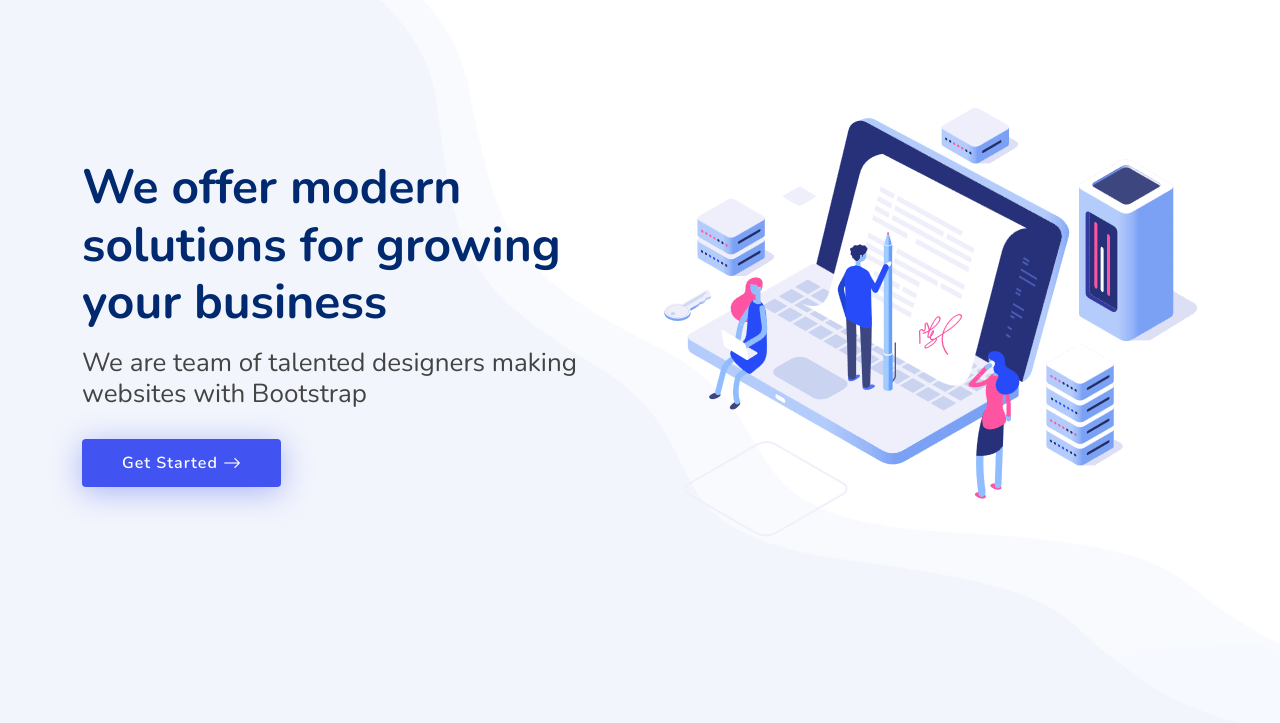
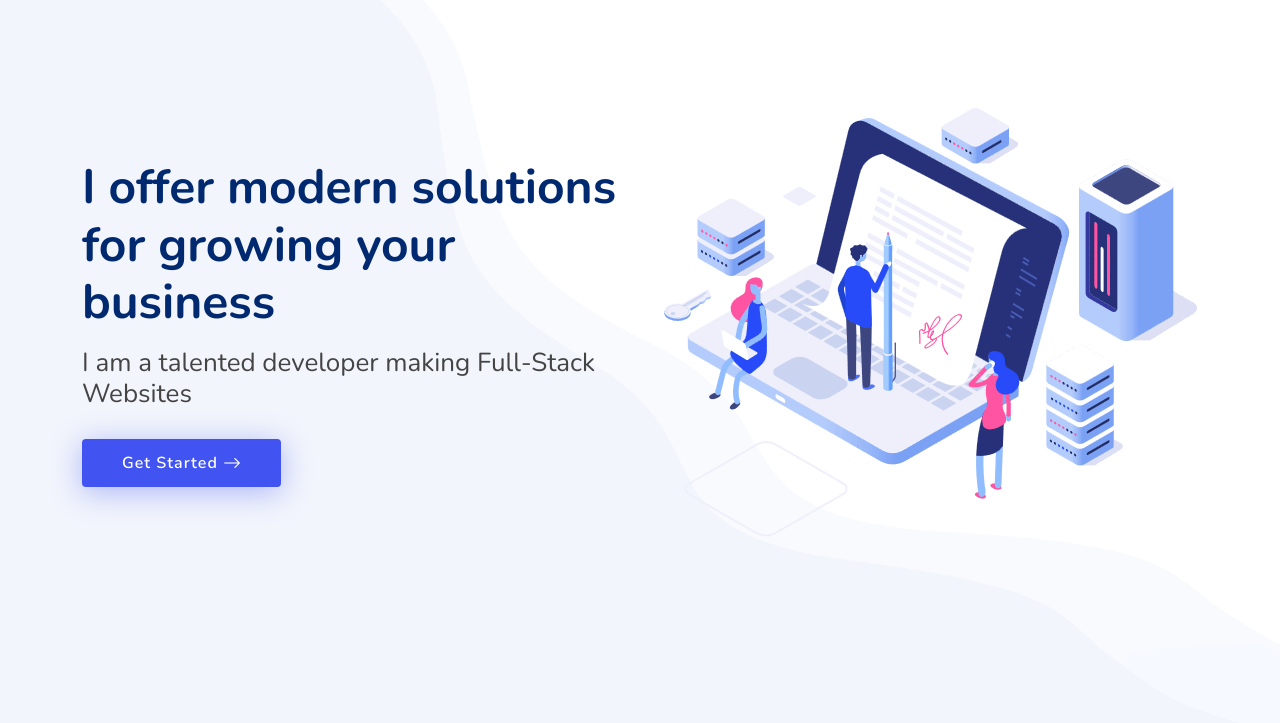
Before and after one commit to Kamran-Danish/portfolio, a plain HTML site: page index.html in a window 1280 px wide. Shown: the part 77-800 px from the top of the page. Drawn offline with nearby package versions, Linux system fonts and the light colour scheme.

Commit message:
homepage banner

```diff
--- a/index.html
+++ b/index.html
@@ -113,8 +113,8 @@
     <div class="container">
       <div class="row">
         <div class="col-lg-6 d-flex flex-column justify-content-center">
-          <h1 data-aos="fade-up">We offer modern solutions for growing your business</h1>
-          <h2 data-aos="fade-up" data-aos-delay="400">We are team of talented designers making websites with Bootstrap</h2>
+          <h1 data-aos="fade-up">I offer modern solutions for growing your business</h1>
+          <h2 data-aos="fade-up" data-aos-delay="400">I am a talented developer making Full-Stack Websites</h2>
           <div data-aos="fade-up" data-aos-delay="600">
             <div class="text-center text-lg-start">
               <a href="#about" class="btn-get-started scrollto d-inline-flex align-items-center justify-content-center align-self-center">
```
